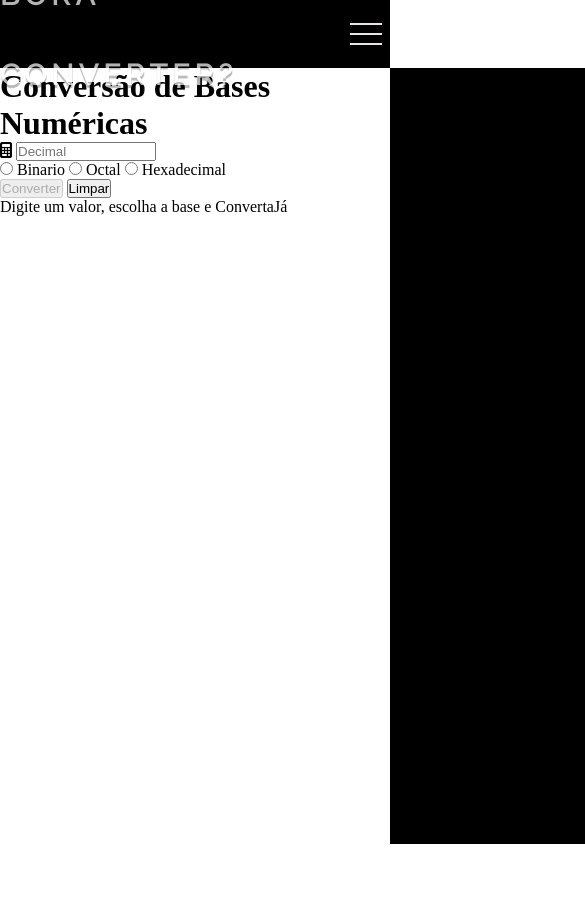
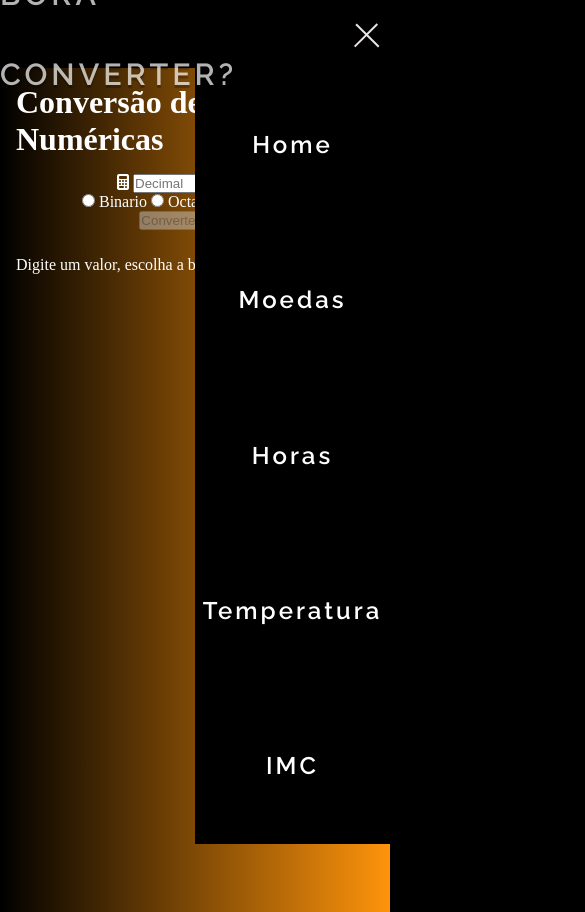
Before and after one commit to RebecaFeitosa/Converta_Ja, a plain HTML site: page conversorbase.html in a window 390 px wide. Both pictures are taken after a click on the element 366 px from the left and 33 px from the top of the page. Shown: the whole page, 585 px wide, since content can reach past the window. Before the commit the page ends 844 px from the top, so only its background shows below. Drawn offline with Linux system fonts and the light colour scheme.

Commit message:
continuacao css moedas

```diff
--- a/css/style-moedas.css
+++ b/css/style-moedas.css
@@ -93,3 +93,60 @@ nav {
     z-index: 500;
   }
 }
+
+.nav-list.active {
+  transform: translateX(0);
+}
+
+@keyframes navLinkFade {
+  from {
+    opacity: 0;
+    transform: translateX(50px);
+  }
+  to {
+    opacity: 1;
+    transform: translateX(0);
+  }
+}
+
+.mobile-menu.active .line1 {
+  transform: rotate(-45deg) translate(-8px, 8px);
+  z-index: 500;
+}
+
+.mobile-menu.active .line2 {
+  opacity: 0;
+  z-index: 500;
+}
+
+.mobile-menu.active .line3 {
+  transform: rotate(45deg) translate(-5px, -7px);
+  z-index: 500;
+}
+
+/* FORMATAÇÃO CONVERSOR DE MOEDAS */
+
+body {
+  width: 100%;
+  height: 100vh;
+  background: rgb(0, 0, 0);
+  color: #fff;
+}
+
+main {
+  width: 100%;
+  height: 100vh;
+  padding: 1rem; /* espacamento interno */
+  background: linear-gradient(to right, rgb(0, 0, 0), #ff940b);
+}
+
+section {
+  width: 100%;
+  margin: 0 auto;
+  padding: 1rem;
+  margin-bottom: 0.625rem;
+  display: flex;
+  flex-direction: column;
+  justify-content: center;
+  align-items: center;
+}
```
